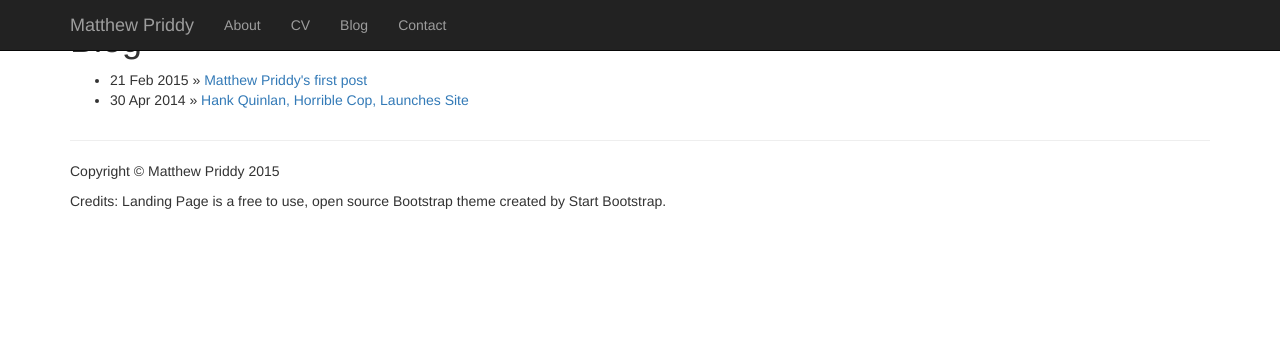
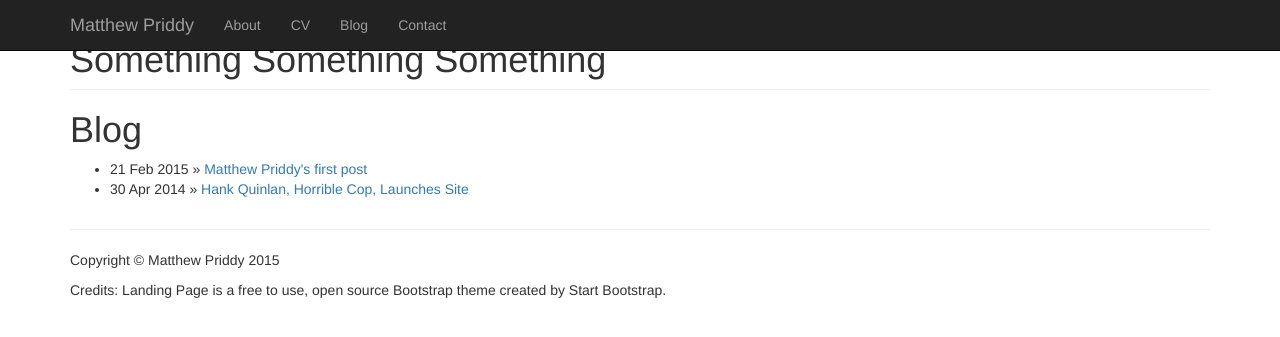
Before and after one commit to mwpriddy/mwpriddy.github.io, a Jekyll site: the page built from blog/index.html, in a window 1280 px wide. Shown: the top 337 px of the page. Built offline with Jekyll 4.4.1, drawn with Linux system fonts in a browser that asks for light colours.

Commit message:
add the page-header

```diff
--- a/_layouts/default-halfslider.html
+++ b/_layouts/default-halfslider.html
@@ -60,6 +60,9 @@
     <div class="container">
         <div class="row">
             <div class="col-lg-12">
+                <h1 class="page-header">
+                    Something Something Something
+                </h1>
                 {{ content }}
             </div>
         </div>
```
